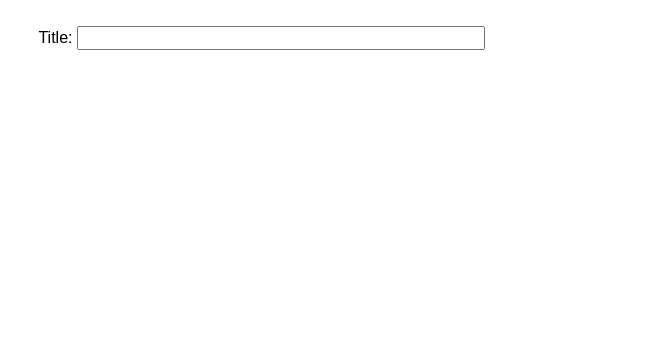
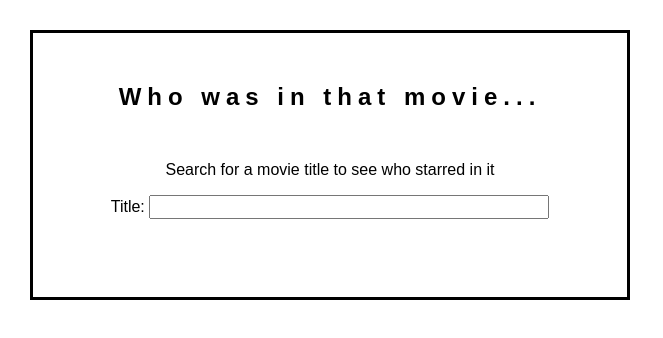
Before and after one commit to amypelham/MongoDB-autocomplete-movie-search, a website: page index.html in a window 1280 px wide. Shown: the whole page, without its empty margins (0-663 px from the left). Drawn offline with nearby package versions, Linux system fonts and the light colour scheme.

Commit message:
fixed errors

```diff
--- a/index.html
+++ b/index.html
@@ -8,9 +8,13 @@
     <link rel="stylesheet" href="style.css">
     <script src="//code.jquery.com/jquery-1.12.4.js"></script>
     <script src="//code.jquery.com/ui/1.12.1/jquery-ui.js"></script>
-    <title>Document</title>
+    <title>Who was in....</title>
 </head>
 <body>
+    <section>
+        <h1>Who was in that movie...</h1>
+        <p>Search for a movie title to see who starred in it</p>
+    </section>
     <section class = 'ui-widget'>
         <label for="title">
             Title:
--- a/main.js
+++ b/main.js
@@ -11,7 +11,7 @@ $(document).ready(function () {
                         }
                     }))
                 response(data)
-                //console.log(response)
+                console.log(response)
         },
         minLength: 2,
         select: function(event, ui) {
--- a/server.js
+++ b/server.js
@@ -34,7 +34,7 @@ app.get("/search", async (request,response) => {
                         "query": `${request.query.query}`,
                         "path": "title",
                         "fuzzy": {
-                            "maxEdits": 2,
+                            "maxEdits":2,
                             "prefixLength": 3
                         }
                     }
@@ -54,9 +54,11 @@ app.get("/get/:id", async (request, response) => {
         let result = await collection.findOne({
             "_id" : ObjectId(request.params.id)
         })
+        console.log(result)
         response.send(result)
     } catch (error) {
         response.status(500).send({message: error.message})
+        console.log(error)
     }
 }
 )
--- a/style.css
+++ b/style.css
@@ -1,7 +1,52 @@
+/* Box Model Hack */
+* {
+    box-sizing: border-box;
+
+}
+
+/* Clear fix hack */
+.clearfix:after {
+    content: ".";
+    display: block;
+    clear: both;
+    visibility: hidden;
+    line-height: 0;
+    height: 0;
+}
+
+.clear {
+   clear: both;
+}
+
+/******************************************
+/* BASE STYLES
+/*******************************************/
+
 body {
-    margin-left: 3%;
-    margin-top: 2%;
+    background-color: white;
+    font-family:  "Raleway", Arial, sans-serif;
+    font-weight: 300;
+    text-align: center;
+    margin: 30px;
+    border-style: solid;
+    padding: 30px;
+    width: 600px;
+    align-items: center;
+    justify-content: center;
 }
+
+h1 {
+    letter-spacing: 6px
+}
+
+p {
+    margin-top: 50px;
+}
+
+ul{
+    list-style-type: none;
+    margin-top: 30px;
+  }
 
 img {
     max-height: 500px;
```
